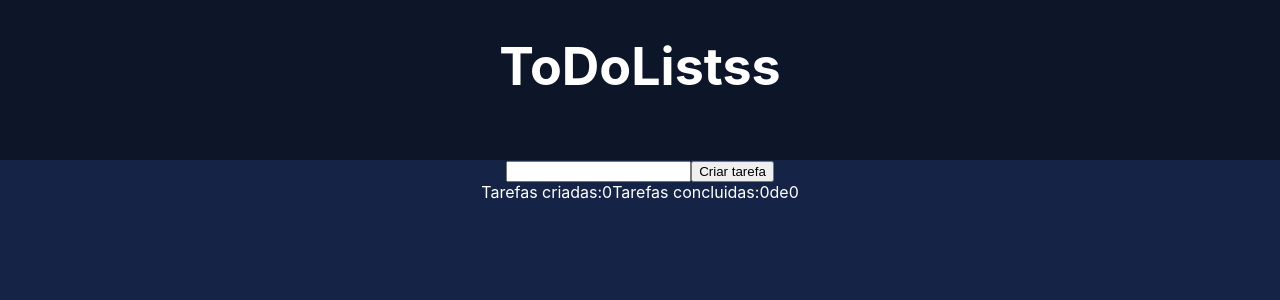
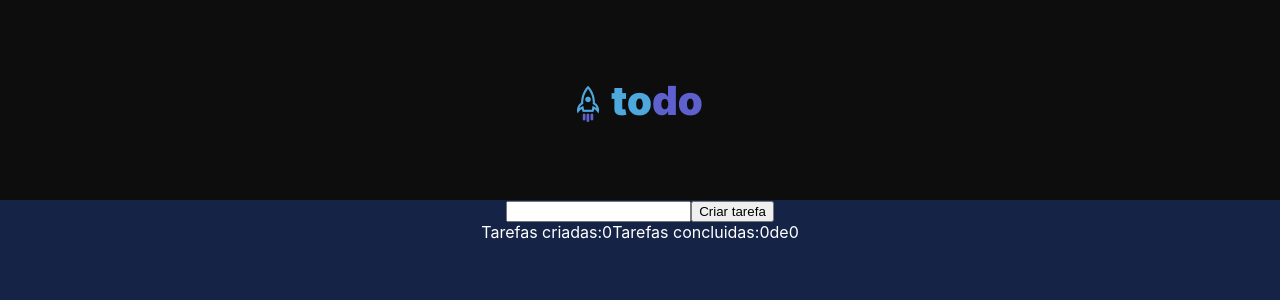
Before and after one commit to joseviniciusb/to-do-list-rocketseat, a React (Create React App) app in the folder to-do-ts/: page / in a window 1280 px wide. Shown: the top 300 px of the page. Built offline with nearby package versions, Linux system fonts and the light colour scheme; the HTML template or start-up script is replaced by a standard one.

Commit message:
style: adicionar logo do to-do, ajustar tamanhos e posicionar elementos

```diff
--- a/to-do-ts/src/components/Header/Header.css
+++ b/to-do-ts/src/components/Header/Header.css
@@ -1,13 +1,18 @@
-body {
-    background-color: red;
-    color: red
-}
-
 .App-header {
-    background-color: #0d1629;
+    background-color: #0D0D0D;
     min-height: 20vh;
     display: flex;
     flex-direction: column;
     font-size: calc(10px + 2vmin);
     color: white;
+    align-items: center;
+    justify-content: center;
+    height: 200px;
+
   }
+
+  .logo {
+    width: 126px;
+    height: 48px;
+    float: right;
+  }
--- a/to-do-ts/src/components/Header/Header.tsx
+++ b/to-do-ts/src/components/Header/Header.tsx
@@ -1,12 +1,13 @@
 import "./Header.css";
+import logo from '../../assets/to-do-logo.png'
 
 const Header = () => {
     return (
-      <div className="teste">
-  <header className="App-header">
-        <h1>ToDoListss</h1>
+
+      <header className="App-header">
+        <img className="logo" src={logo}/>
       </header>
-      </div>
+
 
     )
 }
```
Also changed, not shown: to-do-ts/src/assets/to-do-logo.png (added).
